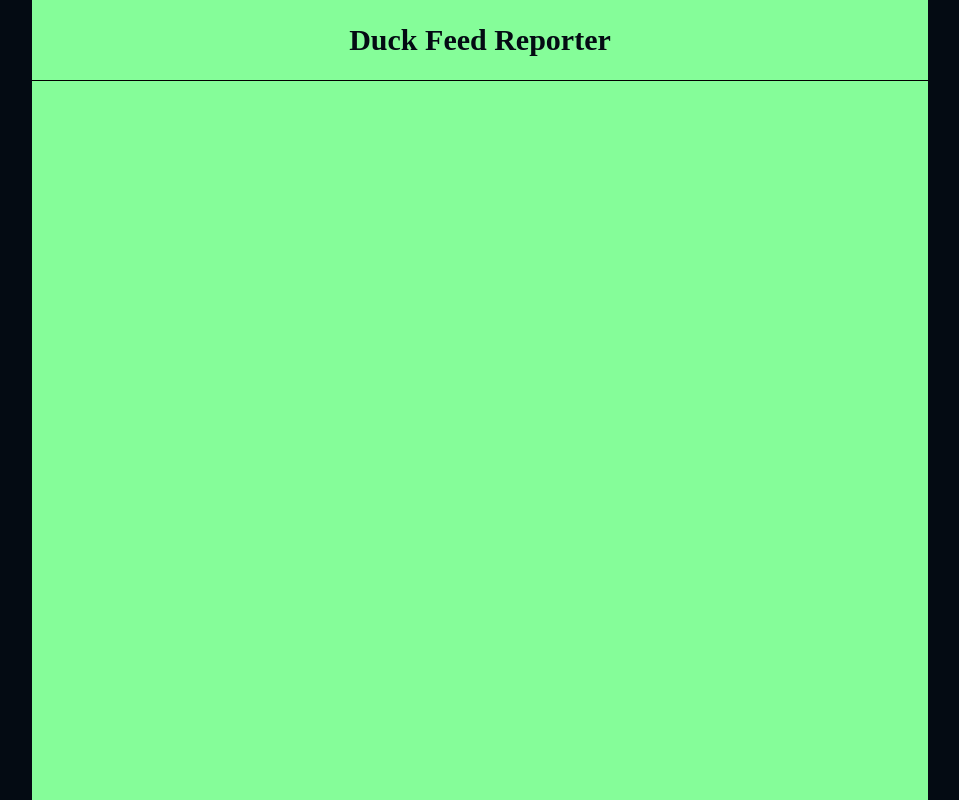
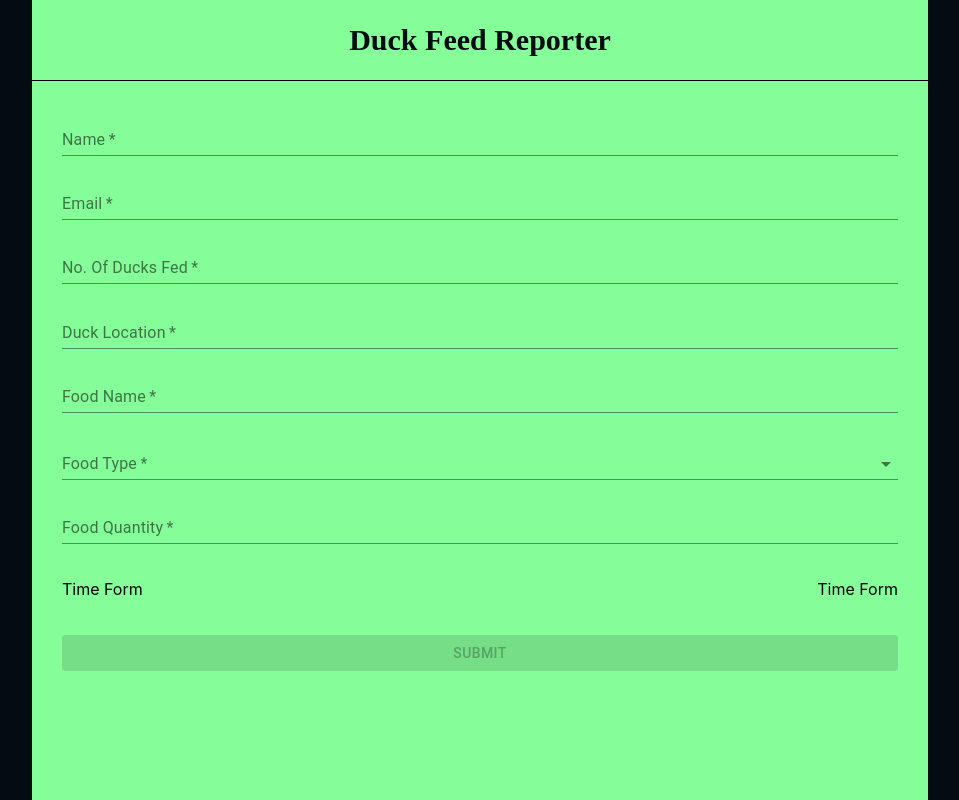
Before and after one commit to nnajiabraham/duck-feed-reporter, a React (Create React App) app in the folder frontend/: page / in a window 1280 px wide. Shown: the whole page, without its empty margins (160-1119 px from the left). Built offline with nearby package versions, Linux system fonts and the light colour scheme; a web font is replaced by a local one.

Commit message:
added input elements, next time input section

```diff
--- /dev/null
+++ b/frontend/src/components/TextInput/TextInput.tsx
@@ -0,0 +1,32 @@
+import {
+  BaseTextFieldProps,
+  TextField,
+  TextFieldProps,
+} from "@material-ui/core";
+import React from "react";
+
+// mui typescript issue
+// https://github.com/mui-org/material-ui/issues/15697#issuecomment-493419773
+const getProps = (
+  baseProps: BaseTextFieldProps,
+  variant: TextFieldProps["variant"]
+): TextFieldProps => {
+  switch (variant) {
+    case "filled":
+      return { ...baseProps, variant };
+    case "outlined":
+      return { ...baseProps, variant };
+    default:
+      return { ...baseProps, variant };
+  }
+};
+
+const TextInput: React.FC<BaseTextFieldProps> = ({ variant, ...restProps }) => {
+  return (
+    <>
+      <TextField {...getProps(restProps, variant)} required fullWidth />
+    </>
+  );
+};
+
+export default TextInput;
--- /dev/null
+++ b/frontend/src/components/TimeForm/TimeForm.tsx
@@ -0,0 +1,23 @@
+import React from "react";
+import styled from "styled-components";
+
+const Wrapper = styled.div`
+  display: flex;
+  justify-content: space-between;
+`;
+
+const TimeForm = () => {
+  return (
+    <Wrapper>
+      <div>
+        <p>Time Form</p>
+      </div>
+
+      <div>
+        <p>Time Form</p>
+      </div>
+    </Wrapper>
+  );
+};
+
+export default TimeForm;
--- a/frontend/src/screens/App.tsx
+++ b/frontend/src/screens/App.tsx
@@ -1,6 +1,7 @@
 import React from "react";
 import styled from "styled-components";
 import Header from "../components/Header/Header";
+import DuckForm from "./DuckForm";
 
 const Container = styled.div`
   height: 100%;
@@ -12,6 +13,7 @@ const App = () => {
   return (
     <Container>
       <Header />
+      <DuckForm />
     </Container>
   );
 };
--- /dev/null
+++ b/frontend/src/screens/DuckForm.tsx
@@ -0,0 +1,87 @@
+import { Button, MenuItem } from "@material-ui/core";
+import React from "react";
+import styled from "styled-components";
+import TextInput from "../components/TextInput/TextInput";
+import TimeForm from "../components/TimeForm/TimeForm";
+
+const Form = styled.form`
+  margin: 1px;
+  margin-top: 30px;
+  margin-left: 30px;
+  margin-right: 30px;
+  display: flex;
+  height: 70%;
+  flex-direction: column;
+  justify-content: space-between;
+`;
+
+const DuckForm = () => {
+  const foodTypes: { value: string; label: string }[] = [
+    {
+      value: "Wet Food",
+      label: "Wet Food",
+    },
+    {
+      value: "Dry Food",
+      label: "Dry Food",
+    },
+  ];
+
+  const [foodType, setFoodType] = React.useState<string>();
+
+  const handleChange = (event: React.ChangeEvent<HTMLInputElement>) => {
+    setFoodType(event.target.value);
+  };
+
+  return (
+    <Form noValidate autoComplete="off">
+      <TextInput id="name" label="Name" size={"small"} variant={"standard"} />
+      <TextInput id="email" label="Email" size={"small"} variant="standard" />
+
+      <TextInput
+        id="ducksCount"
+        label="No. Of Ducks Fed"
+        size={"small"}
+        variant={"standard"}
+      />
+      <TextInput
+        id="duckLocation"
+        label="Duck Location"
+        size={"small"}
+        variant={"standard"}
+      />
+
+      <TextInput
+        id="foodName"
+        label="Food Name"
+        size={"small"}
+        variant={"standard"}
+      />
+      <TextInput
+        id="foodType"
+        label="Food Type"
+        select
+        value={foodType}
+        onChangeCapture={handleChange}
+      >
+        {foodTypes.map((opt) => (
+          <MenuItem key={opt.value} value={opt.value}>
+            {opt.label}
+          </MenuItem>
+        ))}
+      </TextInput>
+      <TextInput
+        id="foodQuantity"
+        label="Food Quantity"
+        size={"small"}
+        variant={"standard"}
+      />
+      <TimeForm />
+      <Button variant="contained" color="secondary" disabled fullWidth>
+        Submit
+      </Button>
+    </Form>
+  );
+};
+
+export default DuckForm;
--- a/frontend/tsconfig.json
+++ b/frontend/tsconfig.json
@@ -4,6 +4,7 @@
     "lib": [
       "dom",
       "dom.iterable",
+      "es6",
       "esnext"
     ],
     "allowJs": true,
```
